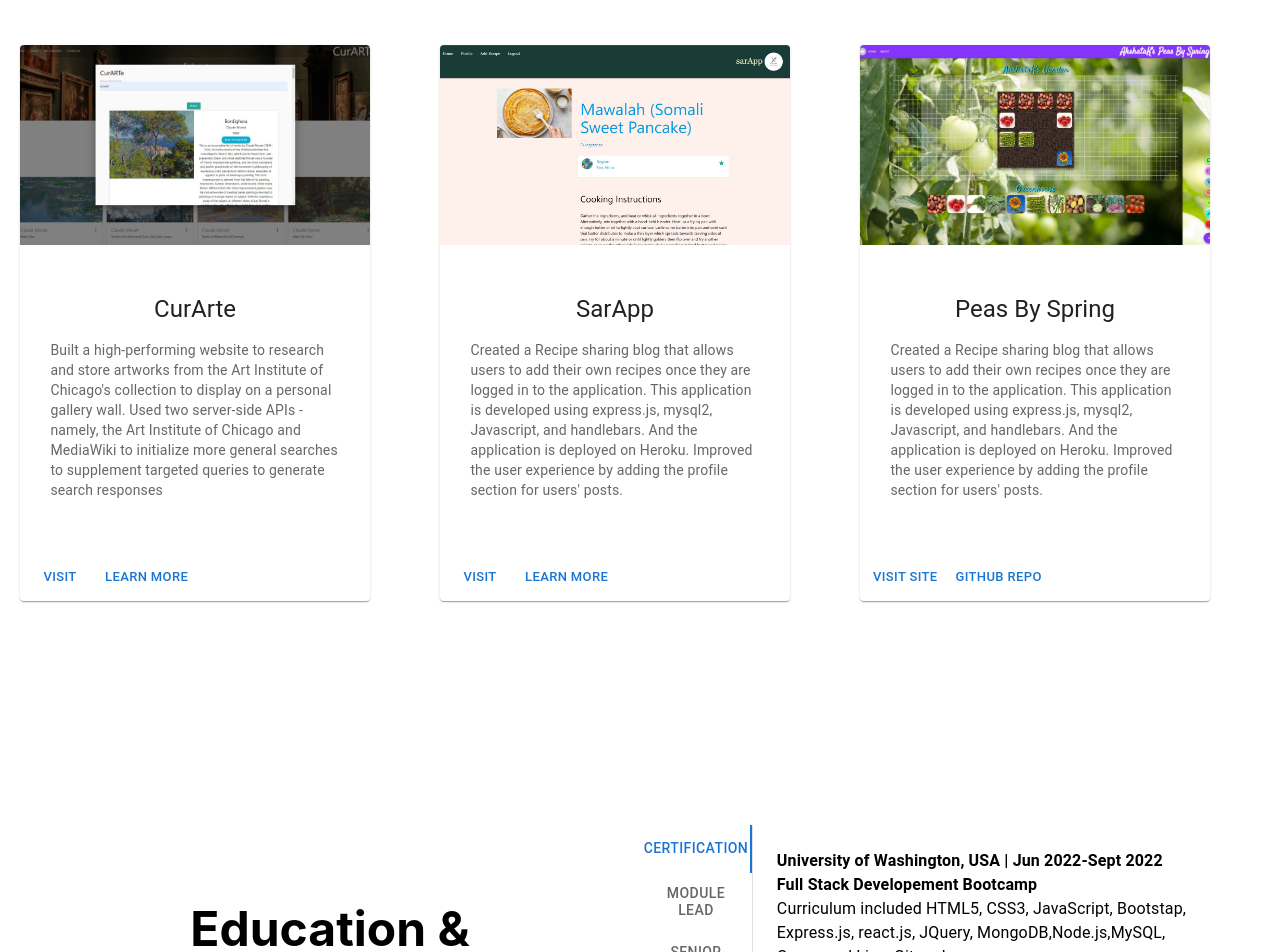
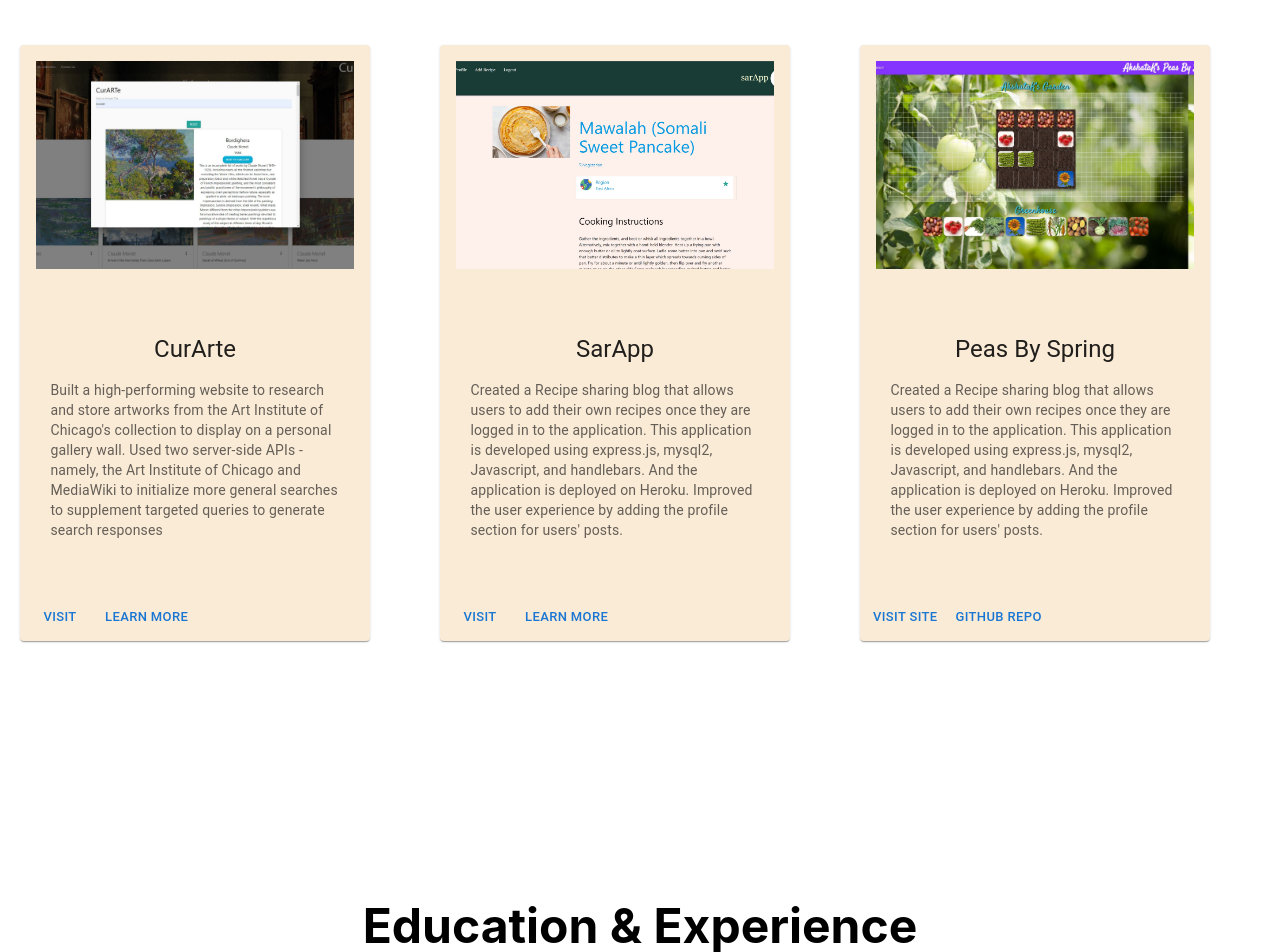
Before and after one commit to Akshu3011/React-Portfolio, a React (Create React App) app: page / in a window 1280 px wide. Shown: the part 1848-2800 px from the top of the page. Built offline with nearby package versions, Linux system fonts and the light colour scheme.

Commit message:
added the projects to the portfolio

```diff
--- a/package.json
+++ b/package.json
@@ -20,6 +20,7 @@
     "react-router-dom": "^6.3.0",
     "react-scripts": "5.0.1",
     "react-scroll": "^1.8.7",
+    "react-slick": "^0.29.0",
     "styled-components": "^5.3.5",
     "web-vitals": "^2.1.4"
   },
--- a/src/components/About.css
+++ b/src/components/About.css
@@ -10,6 +10,10 @@
     margin: auto;
     display: grid;
     grid-template-columns: repeat(2, 1fr);
+}
+
+.about .container .avatar{
+    margin-top: 100px;
 }
 
 .about h2 {
@@ -52,7 +56,7 @@ width: 30px;
 
     .about .container img {
         padding: 0rem;
-        width: 90vw;
+        width: auto;
     }
 
     .about .container .col-2 {
--- a/src/components/About.js
+++ b/src/components/About.js
@@ -8,7 +8,7 @@ const About = () => {
     return (
         <div className='about' id='about'>
             <div className='container'>
-            <Avatar
+            <Avatar className='avatar'
  src={Akshata} alt='Akshata Kumbhar'
   sx={{ width: 456, height: 456 }}
 />
--- a/src/components/Experience.css
+++ b/src/components/Experience.css
@@ -1,54 +1,34 @@
-.demo {
-    margin: 5rem auto;
-    padding: 1rem;
+.experience {
     width: 100%;
 }
 
-.demo .container {
+.experience .container {
     width: 1240px;
-    margin: auto;
-    display: grid;
-    grid-template-columns: repeat(2, 1fr);
+    margin: 4rem auto;
+    padding: 4rem 0rem;
 }
-.demo h2 {
+.experience h2 {
     font-size: 3rem;
-}
-.demo .col-1 {
-    padding: 1rem;
-    display: flex;
-    flex-direction: column;
-}
-
-.demo .col-1 p:nth-child(1) {
-    font-size: 1.8rem;
-    font-style: italic;
-}
-
-.demo .col-1 p:nth-child(2) {
-    font-size: 3rem;
-    font-weight: 600;
-    margin: .5rem 0;
-}
-
-.demo .col-1 p:nth-child(3) {
-    font-size: 1.2rem;
-    margin-bottom: 1rem;
+    text-align: center;
 }
 
 
-.demo .col-2 {
-    margin: auto;
+.experience .container .content {
+    display: grid;
+    grid-template-columns: repeat(3,1fr);
+    grid-gap: 20px;
+    margin: 4rem 0;
 }
 
 
+
+
 @media screen and (max-width: 940px) {
-    .demo .container {
-        max-width: 100%;
-        grid-template-columns: 1fr;
-        grid-gap: 30px;
+    .experience .container {
+        width: 100%;
     }
 
-    .demo iframe {
+    .experience iframe {
         width: 100%;
         height: auto;
     }
--- a/src/components/Experience.js
+++ b/src/components/Experience.js
@@ -1,10 +1,10 @@
-    import React from 'react'
-    import "./Experience.css"
-    import PropTypes from 'prop-types';
-    import Tabs from '@mui/material/Tabs';
-    import Tab from '@mui/material/Tab';
-    import Typography from '@mui/material/Typography';
-    import Box from '@mui/material/Box';
+import React from "react";
+import "./Experience.css";
+import PropTypes from "prop-types";
+import Tabs from "@mui/material/Tabs";
+import Tab from "@mui/material/Tab";
+import Typography from "@mui/material/Typography";
+import Box from "@mui/material/Box";
 
 function TabPanel(props) {
   const { children, value, index, ...other } = props;
@@ -35,10 +35,9 @@
 function a11yProps(index) {
   return {
     id: `vertical-tab-${index}`,
-        'aria-controls': `vertical-tabpanel-${index}`,
+    "aria-controls": `vertical-tabpanel-${index}`,
   };
 }
-
 
 const Experience = () => {
   const [value, setValue] = React.useState(0);
@@ -47,25 +46,20 @@
     setValue(newValue);
   };
 
-
   return (
-            <div className='demo' id='demo'>
-                <div className='container'>
-                <div className='col-2'>
-                    <h2>Education & <br/> </h2>
-                    <h2>Experience</h2>
-                        <span className='line'></span>
-        </div>
-        <Box
-        sx={{ flexGrow: 1, bgcolor: 'background.paper', display: 'flex' }}
-        >
+    <div className="experience" id="experience">
+      <div className="container">
+          <h2>Education & Experience </h2>
+          <span className="line"></span>
+        <div className="content">
+        <Box sx={{ flexGrow: 1, bgcolor: "background.paper", display: "flex" }}>
           <Tabs
             orientation="vertical"
             variant="scrollable"
             value={value}
             onChange={handleChange}
             aria-label="Vertical tabs example"
-            sx={{ borderRight: 1, borderColor: 'divider' }}
+            sx={{ borderRight: 1, borderColor: "divider" }}
           >
             <Tab label="Certification" {...a11yProps(0)} />
             <Tab label="Module Lead" {...a11yProps(1)} />
@@ -76,42 +70,63 @@
           <TabPanel value={value} index={0}>
             <h4>University of Washington, USA | Jun 2022-Sept 2022</h4>
             <h4>Full Stack Developement Bootcamp</h4>
-        <p>Curriculum included HTML5, CSS3, JavaScript, Bootstap, Express.js, react.js, JQuery, MongoDB,Node.js,MySQL, Command Line, Git and more.</p>
-        <p>Built complex projects and learned to collaborate with project team</p>
-
+            <p>
+              Curriculum included HTML5, CSS3, JavaScript, Bootstap, Express.js,
+              react.js, JQuery, MongoDB,Node.js,MySQL, Command Line, Git and
+              more.
+            </p>
+            <p>
+              Built complex projects and learned to collaborate with project
+              team
+            </p>
           </TabPanel>
           <TabPanel value={value} index={1}>
             <h4>Persistent Systems, India | Jan 2019-Jun 2020</h4>
             <ul>
-            <li>Analyzed business requirements, conducted gap analysis, and estimated project
-            scope
+              <li>
+                Analyzed business requirements, conducted gap analysis, and
+                estimated project scope
               </li>
-            <li>Developed and executed the Automation test scripts through Selenium WebDriver
+              <li>
+                Developed and executed the Automation test scripts through
+                Selenium WebDriver
               </li>
-            <li>Configured Testing Framework using TestNG to execute Selenium scripts.
+              <li>
+                Configured Testing Framework using TestNG to execute Selenium
+                scripts.
               </li>
-            <li>Used Postman & SOAPUI for rest service testing
-            </li>
-            <li>Ensured traceability of the requirements through all levels of development.
+              <li>Used Postman & SOAPUI for rest service testing</li>
+              <li>
+                Ensured traceability of the requirements through all levels of
+                development.
               </li>
             </ul>
           </TabPanel>
           <TabPanel value={value} index={2}>
             <h4>Persistent Systems, India | Jul 2020-Dec 2021</h4>
             <ul>
-            <li>Performed Functionality, Integration, validation, and UI Testing</li>
+              <li>
+                Performed Functionality, Integration, validation, and UI Testing
+              </li>
               <li>Prepared defect reports and defect tracking</li>
-            <li>Worked with the automation team to determine the feasibility of manual test cases
-that can be automated</li>
-            <li>Provided automation support in fixing issues with the scripts that were failing due to
-frequent application changes</li>
+              <li>
+                Worked with the automation team to determine the feasibility of
+                manual test cases that can be automated
+              </li>
+              <li>
+                Provided automation support in fixing issues with the scripts
+                that were failing due to frequent application changes
+              </li>
             </ul>
           </TabPanel>
           <TabPanel value={value} index={3}>
             <h4>Persistent Systems, India | Nov 2016-Dec 2018</h4>
             <ul>
-                <li>Execution of the test cases and logging of the defects and communicating the same
-to On-site leads, development team, and client</li>
+              <li>
+                Execution of the test cases and logging of the defects and
+                communicating the same to On-site leads, development team, and
+                client
+              </li>
               <li>Identifying and designing test scenarios and test cases</li>
               <li>Performed Smoke testing, Sanity Testing.</li>
               <li>Executed automation regression batches in every release</li>
@@ -119,13 +134,16 @@ to On-site leads, development team, and client</li>
           </TabPanel>
           <TabPanel value={value} index={4}>
             <h4>Rajarambapu Institute of Technology | 2012 - 2016</h4>
-            <p>Bachelor of technology- Rajarambpu Institute of Technology,India - 7.28GPA</p>
+            <p>
+              Bachelor of technology- Rajarambpu Institute of Technology,India -
+              7.28GPA
+            </p>
           </TabPanel>
         </Box>
-
       </div>
     </div>
-        )
-    }
+    </div>
+  );
+};
 
-    export default Experience
+export default Experience;
--- a/src/components/Footer.js
+++ b/src/components/Footer.js
@@ -1,30 +1,32 @@
 import React from 'react'
 import './Footer.css'
+import {Link} from 'react-scroll'
 
 const Footer = () => {
     return (
         <div className='footer'>
             <div className='container'>
                 <ul>
-                    <li className='nav-item'>
-                        <a href='/'>Home</a>
+                <li className='nav-item'>
+                        <Link  to="hero" spy={true} smooth={true} offset={-100} duration={500} >Home</Link>
                     </li>
                     <li className='nav-item'>
-                        <a href='#about'>About</a>
+                    <Link  to="about" spy={true} smooth={true} offset={-100} duration={500} >About</Link>
                     </li>
                     <li className='nav-item'>
-                        <a href='#projects'>Projects</a>
+                    <Link  to="projects" spy={true} smooth={true} offset={-100} duration={500} >Projects</Link>
                     </li>
                     <li className='nav-item'>
-                        <a href='#experience'>Experience</a>
+                    <Link  to="experience" spy={true} smooth={true} offset={-150} duration={500} >Experience</Link>
                     </li>
+
                     <li className='nav-item'>
-                        <a href='/'>Contact</a>
+                        <a href='/' >Contact</a>
                     </li>
                 </ul>
                 <div className='bottom'>
                     <span className='line'></span>
-                    <p>2022 </p>
+                    <p>&copy;2022 by Akshata Kumbhar</p>
                 </div>
             </div>
         </div>
--- a/src/components/Hero.js
+++ b/src/components/Hero.js
@@ -1,3 +1,4 @@
+import { Link } from 'react-scroll'
 import React from 'react'
 import './Hero.css'
 
@@ -9,7 +10,9 @@ const Hero = () => {
                 <p>My name is</p>
                 <p>Akshata Kumbhar</p>
                 <p>I am a Full stack Developer</p>
-                <button href='/' className='button'>View Portfolio</button>
+                <Link to='about' spy={true} smooth={true} offset={-100} duration={500}>
+                <button  className='button'>View Portfolio</button>
+                </Link>
             </div>
         </div>
     )
--- a/src/components/Navbar.js
+++ b/src/components/Navbar.js
@@ -16,8 +16,8 @@ const Navbar = () => {
     return (
         <div className='header'>
             <nav className='navbar'>
-                <Link href='/' className='logo'>
-                    <img src={logo} alt='logo' />
+
+            <Link to='hero' spy={true} smooth={true} offset={-100} duration={500}className="logo">    <img src={logo} alt='logo' />
                     </Link>
                 <div className='hamburger' onClick={handleClick}>
                     {click ? (<FaTimes size={30} style={{ color: '#ffffff' }} />)
@@ -35,7 +35,7 @@ const Navbar = () => {
                     <Link  to="projects" spy={true} smooth={true} offset={-100} duration={500} onClick={closeMenu}>Projects</Link>
                     </li>
                     <li className='nav-item'>
-                    <Link  to="demo" spy={true} smooth={true} offset={-150} duration={500} onClick={closeMenu}>Experience</Link>
+                    <Link  to="experience" spy={true} smooth={true} offset={-150} duration={500} onClick={closeMenu}>Experience</Link>
                     </li>
 
                     <li className='nav-item'>
--- a/src/components/Projects.css
+++ b/src/components/Projects.css
@@ -25,12 +25,22 @@ box-shadow: 5px 10px 15px 20px rgba(0,0,0,0.253)!important;
 }
 
 .card-body{
-    padding: 3rem 0 !important
+    padding: 3rem 0 !important;
+    background-color: antiquewhite;
+
+
 }
 
 .card-text{
     font-size:9rem;
     padding: 0.4rem 1.9rem;
+}
+.card{
+    overflow: hidden;
+    background-color: antiquewhite !important;
+}
+.card-img{
+    padding: 1rem;
 }
 
 @media screen and (max-width: 940px) {
--- a/src/components/Projects.js
+++ b/src/components/Projects.js
@@ -23,8 +23,9 @@ const Projects = () => {
               <CardMedia
                 component="img"
                 alt="Curate"
-                height="200"
+                height="240"
                 image={curate}
+                className='card-img'
               />
               <CardContent className="card-body">
                 <Typography gutterBottom variant="h5" component="div" align="center">
@@ -50,8 +51,10 @@ const Projects = () => {
               <CardMedia
                 component="img"
                 alt="green iguana"
-                height="200"
+                height="240"
                 image={sarapp}
+                className='card-img'
+
               />
               <CardContent className="card-body">
                 <Typography gutterBottom variant="h5" component="div" align="center">
@@ -77,8 +80,10 @@ const Projects = () => {
               <CardMedia
                 component="img"
                 alt="green iguana"
-                height="200"
+                height="240"
                 image={garden}
+                className='card-img'
+
               />
               <CardContent className="card-body">
                 <Typography gutterBottom variant="h5" component="div" align="center">
```
Also changed, not shown: 1 other file (tests, documents, lock files or other folders). Lines whose indentation alone changed are shown as unchanged.
